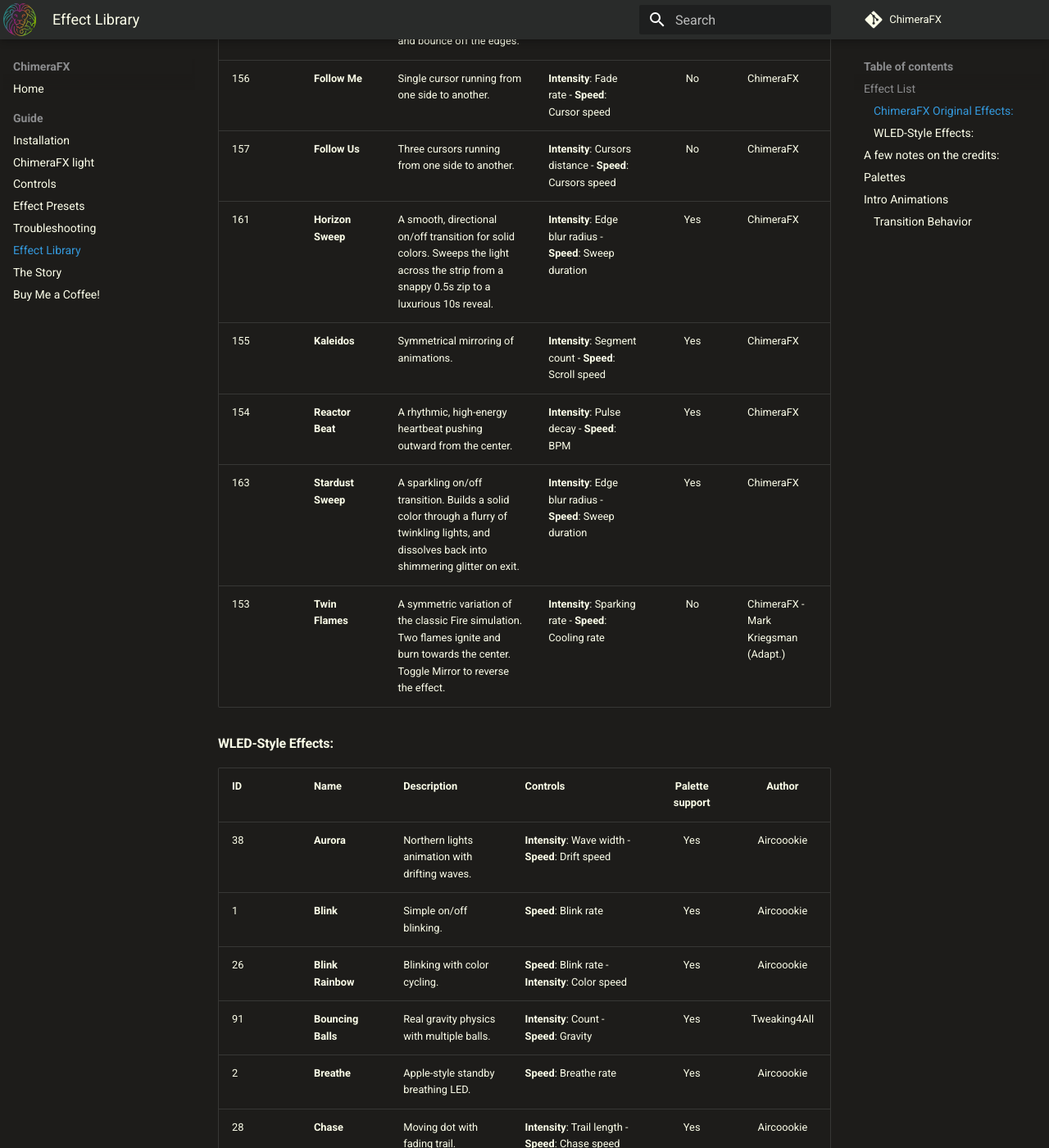
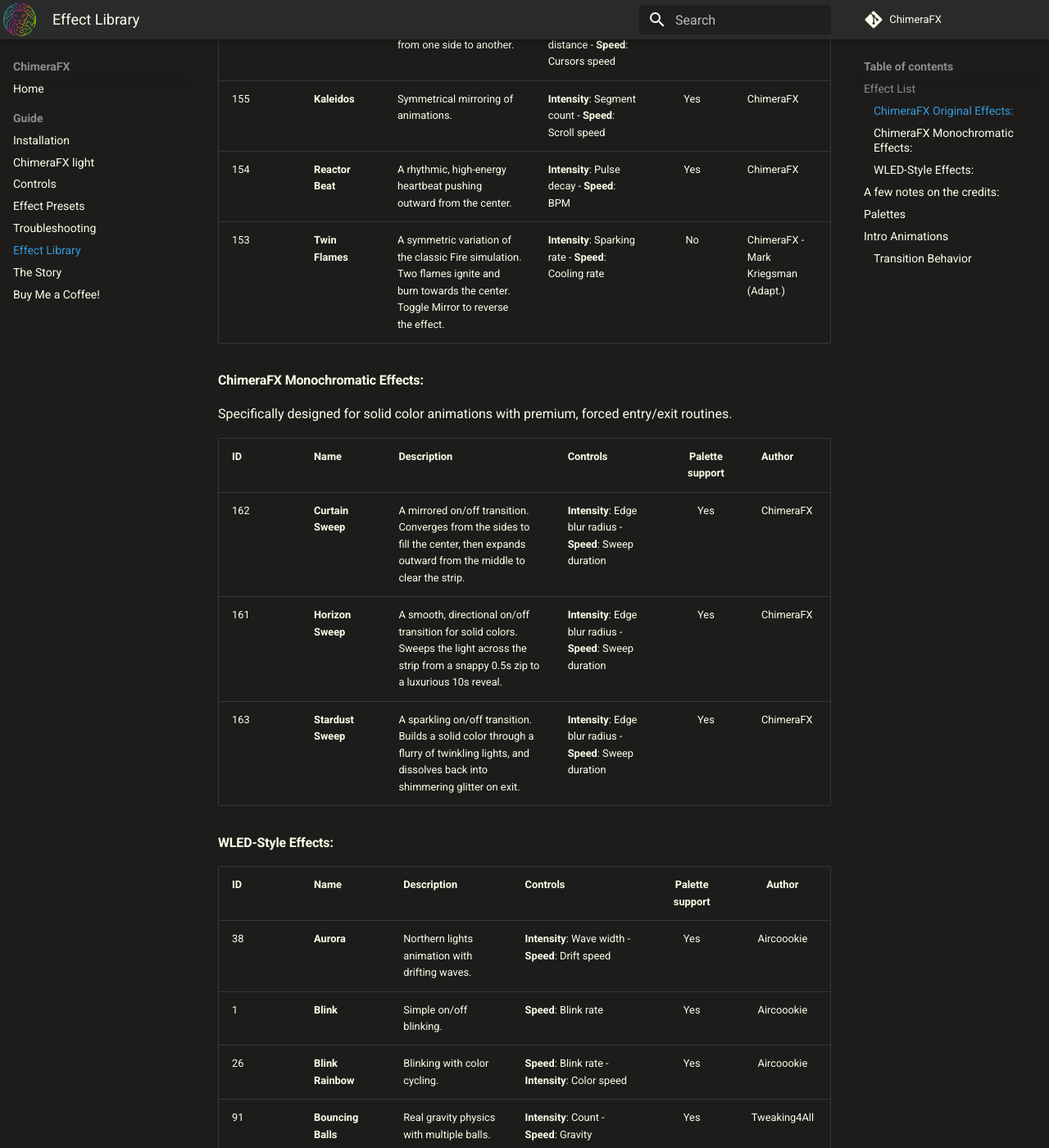
Before and after one commit to effelle/ChimeraFX, an MkDocs documentation site: the page built from docs/Effects-Library.md, in a window 1280 px wide and 1400 px high, scrolled down 1175 px. Shown: the whole window at 82% size. Built offline with MkDocs 1.6.1 and Material for MkDocs 9.7.7, drawn with Linux system fonts in a browser that asks for light colours; comment, search, counter and statistics services are not loaded; some of the changed text lies outside the part shown.

Commit message:
docs(effects): separated monochromatic effects into a dedicated list

```diff
--- a/docs/Effects-Library.md
+++ b/docs/Effects-Library.md
@@ -13,17 +13,24 @@
 |:---|:---|:---|:---|:---:|:---|
 | 152 | **Center Gauge**| A symmetrical progress bar expanding smoothly from the middle to the edges. | **Intensity**: Percent fill - **Speed**: Smoothness | Yes | ChimeraFX |
 | 159 | **Chaos Theory** | Scrolling color bands with noise-driven organic shifts between calm flow and twinkling chaos. | **Intensity**: Peak Chaos - **Speed**: Flow speed | No | ChimeraFX |
-| 162 | **Curtain Sweep** | A mirrored on/off transition. Converges from the sides to fill the center, then expands outward from the middle to clear the strip. | **Intensity**: Edge blur radius - **Speed**: Sweep duration | Yes | ChimeraFX |
 | 151 | **Dropping Time**| Falling drops filling a bucket. | **Speed**: Time (1-60 minutes) | Yes | ChimeraFX |
 | 158 | **Energy** | Rainbow flow with chaotic agitation and white-hot eruptions. | **Intensity**: Zoom - **Speed**: Agitation/Wipe speed | No | ChimeraFX |
 | 160 | **Fluid Rain** | A realistic liquid simulation. Raindrops hit the strip, creating organic ripples that travel, collide, and bounce off the edges. | **Intensity**: Damping (Viscosity) - **Speed**: Rainrate | Yes | ChimeraFX |
 | 156 | **Follow Me** | Single cursor running from one side to another. | **Intensity**: Fade rate - **Speed**: Cursor speed | No | ChimeraFX |
 | 157 | **Follow Us** | Three cursors running from one side to another. | **Intensity**: Cursors distance - **Speed**: Cursors speed | No | ChimeraFX |
-| 161 | **Horizon Sweep** | A smooth, directional on/off transition for solid colors. Sweeps the light across the strip from a snappy 0.5s zip to a luxurious 10s reveal. | **Intensity**: Edge blur radius - **Speed**: Sweep duration | Yes | ChimeraFX |
 | 155 | **Kaleidos** | Symmetrical mirroring of animations. | **Intensity**: Segment count - **Speed**: Scroll speed | Yes | ChimeraFX |
 | 154 | **Reactor Beat**| A rhythmic, high-energy heartbeat pushing outward from the center. | **Intensity**: Pulse decay - **Speed**: BPM | Yes | ChimeraFX |
+| 153 | **Twin Flames** | A symmetric variation of the classic Fire simulation. Two flames ignite and burn towards the center. Toggle Mirror to reverse the effect. | **Intensity**: Sparking rate - **Speed**: Cooling rate | No | ChimeraFX - Mark Kriegsman (Adapt.) |
+
+#### ChimeraFX Monochromatic Effects:
+
+Specifically designed for solid color animations with premium, forced entry/exit routines.
+
+| ID | Name | Description | Controls | Palette support | Author |
+|:---|:---|:---|:---|:---:|:---|
+| 162 | **Curtain Sweep** | A mirrored on/off transition. Converges from the sides to fill the center, then expands outward from the middle to clear the strip. | **Intensity**: Edge blur radius - **Speed**: Sweep duration | Yes | ChimeraFX |
+| 161 | **Horizon Sweep** | A smooth, directional on/off transition for solid colors. Sweeps the light across the strip from a snappy 0.5s zip to a luxurious 10s reveal. | **Intensity**: Edge blur radius - **Speed**: Sweep duration | Yes | ChimeraFX |
 | 163 | **Stardust Sweep** | A sparkling on/off transition. Builds a solid color through a flurry of twinkling lights, and dissolves back into shimmering glitter on exit. | **Intensity**: Edge blur radius - **Speed**: Sweep duration | Yes | ChimeraFX |
-| 153 | **Twin Flames** | A symmetric variation of the classic Fire simulation. Two flames ignite and burn towards the center. Toggle Mirror to reverse the effect. | **Intensity**: Sparking rate - **Speed**: Cooling rate | No | ChimeraFX - Mark Kriegsman (Adapt.) |
 
 #### WLED-Style Effects:
 
```
